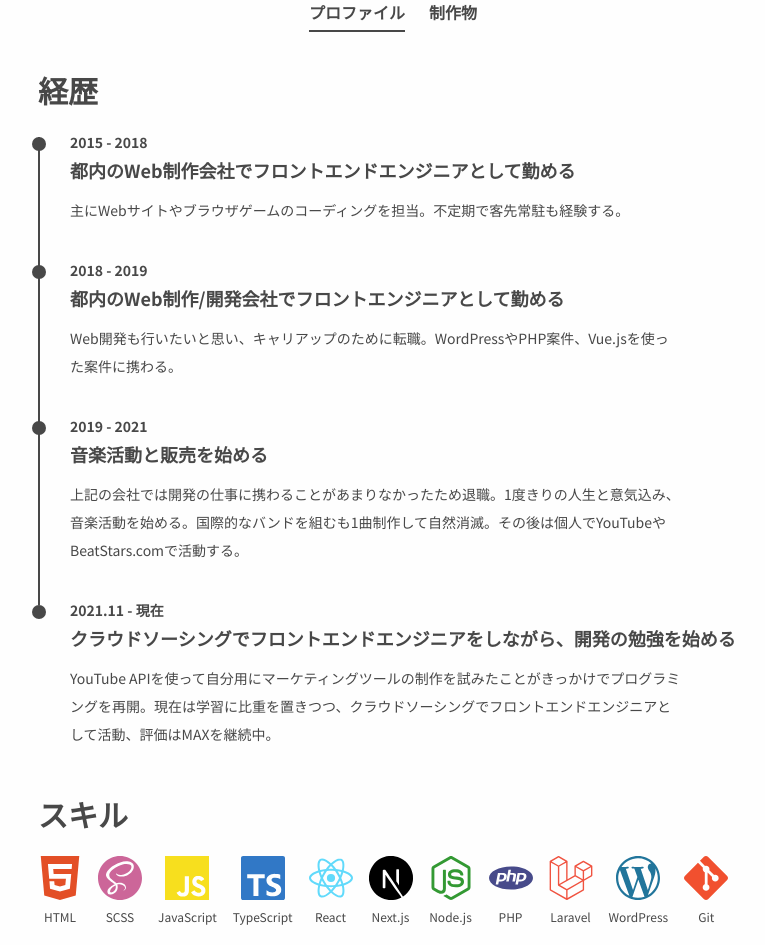
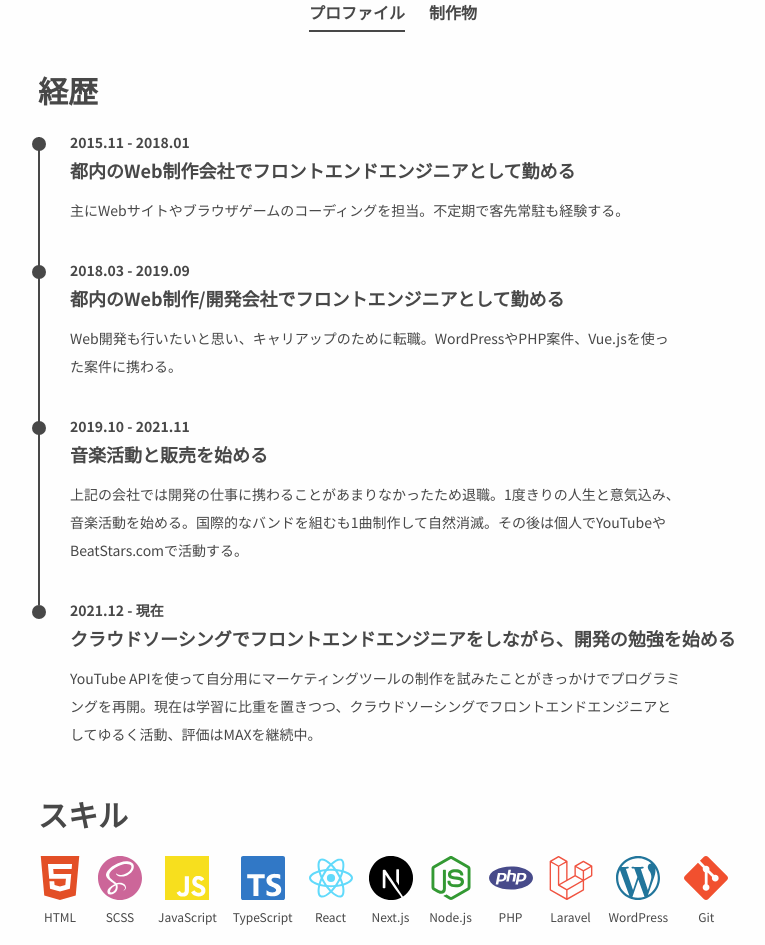
Before and after one commit to posipan/portfolio, a Next.js app: page / in a window 1280 px wide. Shown: the part 320-1265 px from the top of the page, without its empty margins (247-1012 px from the left). Built offline with nearby package versions, Linux system fonts and the light colour scheme.

Commit message:
経歴の編集

```diff
--- a/components/profile/Profile.tsx
+++ b/components/profile/Profile.tsx
@@ -24,27 +24,27 @@ type TimelineItemType = {
 export const TimelineItem: Array<TimelineItemType> = [
   {
     title: "都内のWeb制作会社でフロントエンドエンジニアとして勤める",
-    period: "2015 - 2018",
+    period: "2015.11 - 2018.01",
     occupation:
       "主にWebサイトやブラウザゲームのコーディングを担当。不定期で客先常駐も経験する。",
   },
   {
     title: "都内のWeb制作/開発会社でフロントエンジニアとして勤める",
-    period: "2018 - 2019",
+    period: "2018.03 - 2019.09",
     occupation:
       "Web開発も行いたいと思い、キャリアップのために転職。WordPressやPHP案件、Vue.jsを使った案件に携わる。",
   },
   {
     title: "音楽活動と販売を始める",
-    period: "2019 - 2021",
+    period: "2019.10 - 2021.11",
     occupation:
       "上記の会社では開発の仕事に携わることがあまりなかったため退職。1度きりの人生と意気込み、音楽活動を始める。国際的なバンドを組むも1曲制作して自然消滅。その後は個人でYouTubeやBeatStars.comで活動する。",
   },
   {
     title: "クラウドソーシングでフロントエンドエンジニアをしながら、開発の勉強を始める",
-    period: "2021.11 - 現在",
+    period: "2021.12 - 現在",
     occupation:
-      "YouTube APIを使って自分用にマーケティングツールの制作を試みたことがきっかけでプログラミングを再開。現在は学習に比重を置きつつ、クラウドソーシングでフロントエンドエンジニアとして活動、評価はMAXを継続中。",
+      "YouTube APIを使って自分用にマーケティングツールの制作を試みたことがきっかけでプログラミングを再開。現在は学習に比重を置きつつ、クラウドソーシングでフロントエンドエンジニアとしてゆるく活動、評価はMAXを継続中。",
   },
 ];
 
```
